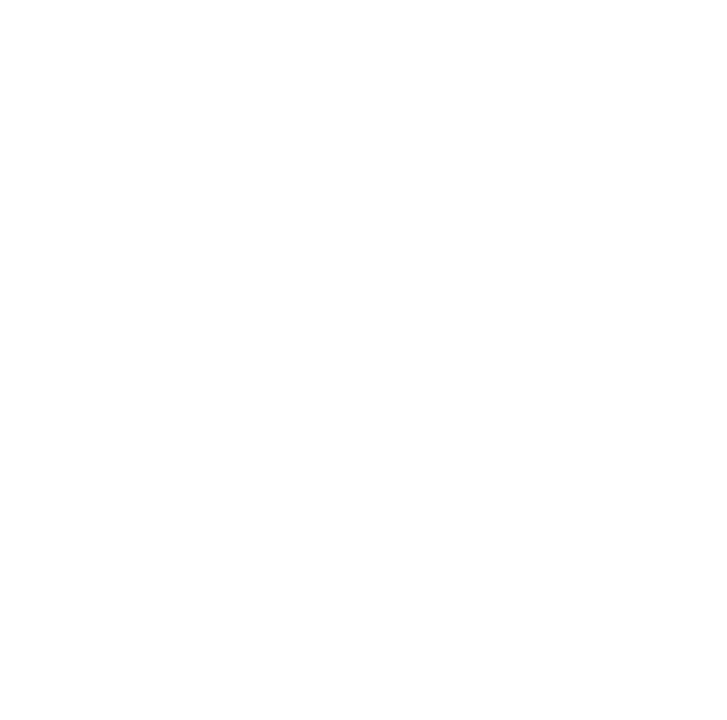
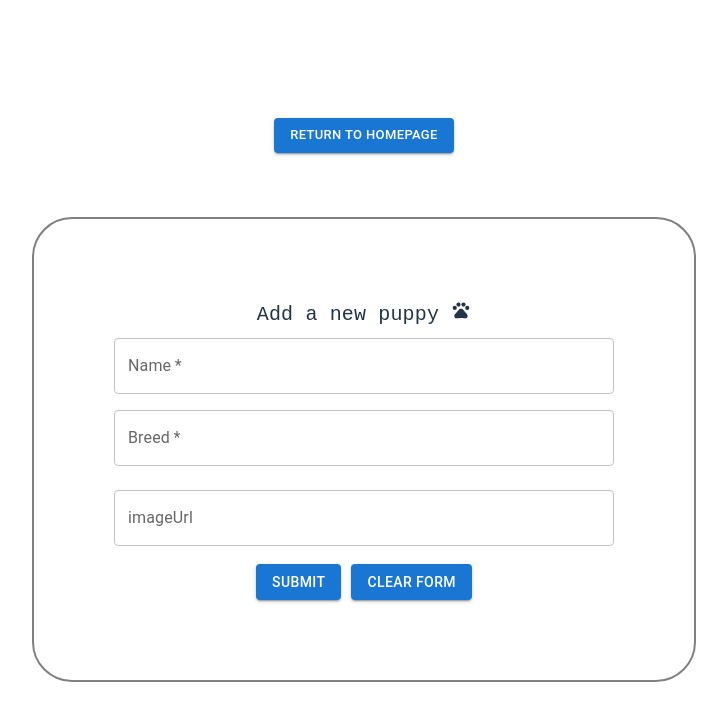
Before and after one commit to dennismaricarl/PuppyBowl_React, a React (Vite) app: page /NewPlayerForm in a window 1280 px wide. Before the commit this address had no page. Shown: the top 720 px of the page, without its empty margins (276-1003 px from the left). Built offline with nearby package versions, Linux system fonts and the light colour scheme.

Commit message:
separated form as a new component

```diff
--- a/src/App.jsx
+++ b/src/App.jsx
@@ -2,7 +2,7 @@ import './App.css'
 import {Routes, Route} from "react-router-dom"
 import SinglePlayer from './components/SinglePlayer'
 import Home from './components/Home'
-
+import NewPlayerForm from './components/NewPlayerForm'
 
 function App() {
 
@@ -11,6 +11,7 @@ function App() {
     <Routes>
       <Route path='/' element={<Home/>}/>
       <Route path='/players/:id' element={<SinglePlayer />} />
+      <Route path='/NewPlayerForm' element={<NewPlayerForm/>} />
     </Routes>
     </>
   )
--- a/src/components/AllPlayers.jsx
+++ b/src/components/AllPlayers.jsx
@@ -4,6 +4,16 @@ import '../App.css';
 import TextField from '@mui/material/TextField';
 import { fetchAllPlayers } from './API';
 import NewPlayerForm from './NewPlayerForm';
+import Typography from '@mui/material/Typography';
+import Button from '@mui/material/Button';
+
+import {
+  Card,
+  CardMedia,
+  Grid,
+  Box
+
+} from "@mui/material";
 
 
 const AllPlayers = () => {
@@ -32,28 +42,63 @@ const AllPlayers = () => {
       player.name.toLowerCase().includes(searchParam)
     ) : puppyList;
 
+
+
+
 return (
     <>
+
     <div>
-      <TextField label="Enter puppy" variant='filled'
-        placeholder="Search"
-        onChange={(e)=> setSearchParam(e.target.value.toLowerCase())}
-     />
-     <NewPlayerForm puppyList={puppyList} setPuppyList={setPuppyList}/>
+
+      <TextField
+      onChange={(e)=> setSearchParam(e.target.value.toLowerCase())}
+        label="Search"
+        placeholder="Puppy Name"
+        sx={{mb: 8, minHeight: '40px', width: '80%' }}
+      />
+      <Button
+        variant='contained'
+        sx={{bgcolor: "bluegreen", mb: 8}}
+        onClick={() => navigate('./NewPlayerForm')}
+
+      ><Typography fontFamily={'monospace'} fontsize={40}>Want to add a new Puppy? Click here! </Typography></Button>
     </div>
+
+
+
+  <Grid container spacing={2}>
     {puppyList ? (
-  playersToDisplay.map((player) => (
+    playersToDisplay.map((player) => (
+    <Grid item key={player.id} xs={12} sm={6} md={4}>
+    <Card
+    sx={{ width: 300, mb: 5, p: 1}}
+    >
     <div key={player.id}>
-      <h2>{player.name}</h2>
-      <img src={player.imageUrl} alt={player.name} width="200"/>
-      <button onClick={() => navigate(`/players/${player.id}`)}>See details</button>
+      <Typography fontFamily="Georgia" fontWeight="bold" variant='h4'>{player.name}</Typography>
+      <CardMedia
+      component="img"
+      sx={{ height: 400, objectFit: "contain" }}
+      alt={player.name}
+      src={player.imageUrl}>
+
+      </CardMedia>
+      <br/>
+      <Button
+      variant='contained'
+      onClick={() => navigate(`/players/${player.id}`)}
+      >
+      See details</Button>
     </div>
+    </Card>
+    </Grid>
 
   ))
 ) : (
   <p>Loading...</p>
 )}
-    </>
+</Grid>
+
+  </>
 )
 }
 
--- a/src/components/Home.jsx
+++ b/src/components/Home.jsx
@@ -1,15 +1,18 @@
 
 import AllPlayers from "./AllPlayers";
 import NewPlayerForm from "./NewPlayerForm";
+import { Typography } from "@mui/material/";
+import PetsRoundedIcon from '@mui/icons-material/PetsRounded';
+import PetsRounded from "@mui/icons-material/PetsRounded";
+import { blueGrey } from "@mui/material/colors";
 
 
 
 const Home = () => {
     return (
     <>
-
-        <h1>Puppy Bowl</h1>
-
+        <PetsRoundedIcon />
+        <Typography fontFamily="Georgia" fontSize={60} fontWeight="bold">Puppy Bowl</Typography>
        <AllPlayers/>
 
 
--- a/src/components/NewPlayerForm.jsx
+++ b/src/components/NewPlayerForm.jsx
@@ -1,9 +1,12 @@
 import {useState} from 'react';
 import { createNewPlayer } from './API';
+import { useNavigate } from 'react-router-dom';
 
 import Box from '@mui/material/Box';
 import TextField from '@mui/material/TextField';
 import { Button, Typography } from '@mui/material';
+import PetsRounded from '@mui/icons-material/PetsRounded';
+import Home from './Home';
 
 
 const NewPlayerForm = ({puppyList, setPuppyList}) => {
@@ -11,6 +14,7 @@ const NewPlayerForm = ({puppyList, setPuppyList}) => {
     const[breed, setBreed] = useState("");
     const[imageUrl, setimageUrl] = useState("");
     const[error, setError] = useState(null)
+    const navigate = useNavigate();
 
   function resetForm() {
         setPuppyName("");
@@ -22,20 +26,19 @@ const NewPlayerForm = ({puppyList, setPuppyList}) => {
     async function handleSubmit(e) {
         e.preventDefault();
         const apiData = await createNewPlayer(name, breed, imageUrl);
-      console.log('apiData:', apiData)
+
         if(apiData.success) {
-    console.log('SUCCESS')
+        console.log('SUCCESS')
 
             console.log("new player:", apiData.data.newPlayer)
-
-            console.log("puppyList:", puppyList)
-            const newPlayerList =[apiData.data.newPlayer, ...puppyList,]
-            setPuppyList(newPlayerList)
+            // const newPlayerList =[...puppyList, apiData.data.newPlayer]
+            // setPuppyList(newPlayerList)
+            // console.log(newPlayerList)
 
             setPuppyName("");
             setBreed("");
             setimageUrl("");
-            console.log(name,breed,imageUrl)
+            navigate('/')
 
         } else {
             setError(apiData.error)
@@ -43,10 +46,15 @@ const NewPlayerForm = ({puppyList, setPuppyList}) => {
     }
     return (
     <>
+    <Button
+        variant='contained'
+        sx={{ mb: 8, fontSize:"small"}}
+        onClick={() => navigate('/')}
+    >Return To HomePage</Button>
     <Box
         sx={{
           width: 500,
-          border: "1px solid #F3EEEA",
+          border: "2px solid gray",
           padding: 10,
           borderRadius: 10,
         }}
@@ -56,9 +64,9 @@ const NewPlayerForm = ({puppyList, setPuppyList}) => {
             <Typography
             fontFamily="monospace"
             variant="h6"
-            align="left"
+            align="center"
             gutterBottom>
-            Create a new puppy
+            Add a new puppy <PetsRounded fontSize='small'/>
             </Typography>
             <form onSubmit={handleSubmit}>
             <TextField
@@ -79,7 +87,6 @@ const NewPlayerForm = ({puppyList, setPuppyList}) => {
           />
           <br/>
           <TextField
-            required
             value={imageUrl}
             label="imageUrl"
             onChange={(e)=> setimageUrl(e.target.value)}
```
